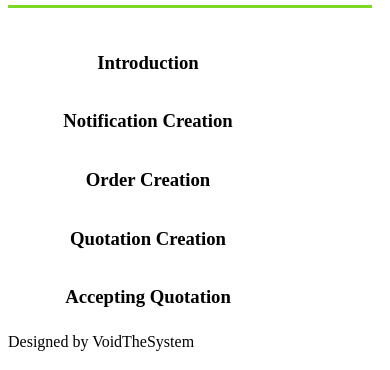
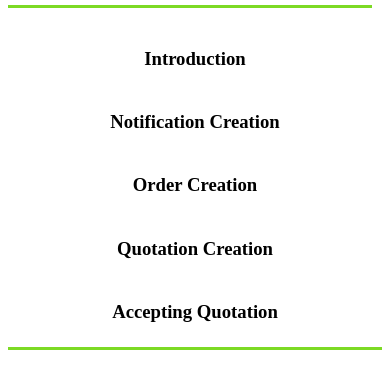
Before and after one commit to VoidTheSystem/TechnicalDocumentation, a plain HTML site: page index.html in a window 390 px wide. Shown: the part 97-467 px from the top of the page. Drawn offline with Linux system fonts and the light colour scheme.

Commit message:
V0.7B
+responsiveness for smaller screens
-nav footer on smaller screens
+bottom nav border on smaller screens

```diff
--- a/index.html
+++ b/index.html
@@ -22,23 +22,12 @@
     }
     #navbar ul {
                         height: 80%;
-                        width: 240px;
                       overflow-y: auto;
                       list-style-type: none;
+
                 }
 
-                      #navbar li{
 
-                        display: block;
-                            text-align: center;
-                            line-height: 40px;
-                          width:200px;
-                          height: 40px;
-                          box-sizing: border-box;
-                          animation-name: list-offHover;
-                          animation-duration: 500ms;
-                          animation-fill-mode: forwards;
-                      }
                       #navbar li:hover
                       {
                           animation-name: list-onHover;
@@ -58,7 +47,22 @@
                 max-width: 280px;
                 flex: initial;
                    }
+                   #navbar ul
+    {
 
+        width:200px;
+        padding-right: 40px;
+    }
+    #navbar li{
+
+                          display: block;
+                              text-align: center;
+                              line-height: 40px;
+                            height: 40px;
+                            animation-name: list-offHover;
+                            animation-duration: 500ms;
+                            animation-fill-mode: forwards;
+                        }
             #main-doc
             {
                 padding-left: 315px;
@@ -71,6 +75,27 @@
         }
         @media (max-width: 576px)
 {
+    #nav-footer
+    {
+        visibility: hidden;
+    }
+    #navbar ul {
+        display: flex;
+        flex-direction: column;
+            width: auto ;
+            align-items: center;
+            text-align: center;
+            padding:3px;
+            border-style: none none solid none;
+        border-color: #7cda24;
+
+    }
+    #navbar li {
+        flex: AUTO;
+        width:200px;
+        padding: 2px;
+    }
+
     body {
         flex-direction: column;
     }
```
